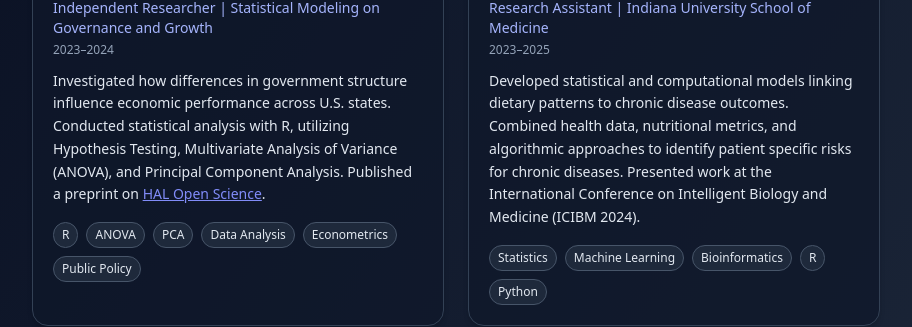
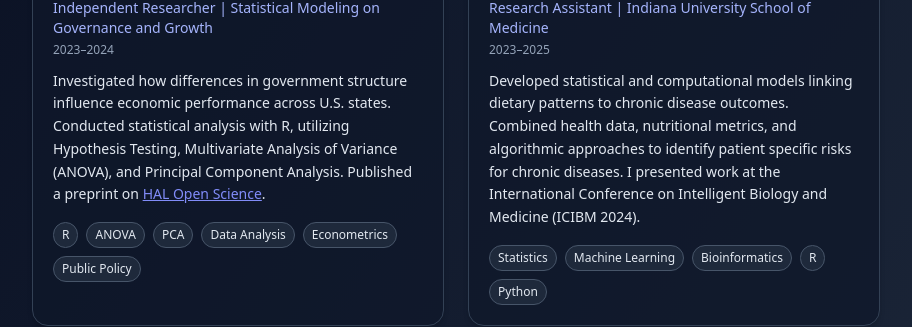
Before and after one commit to kgong8/Personal-Portfolio, a React (Vite) app: page / in a window 1280 px wide. Shown: the part 1169-1496 px from the top of the page, without its empty margins (184-1096 px from the left). Built offline with nearby package versions, Linux system fonts and the light colour scheme; the HTML template or start-up script is replaced by a standard one.

Commit message:
Update Projects.jsx

```diff
--- a/src/components/Projects.jsx
+++ b/src/components/Projects.jsx
@@ -27,7 +27,7 @@ export default function Projects() {
       subtitle: "Research Assistant | Indiana University School of Medicine",
       period: "2023–2025",
       description:
-        "Developed statistical and computational models linking dietary patterns to chronic disease outcomes. Combined health data, nutritional metrics, and algorithmic approaches to identify patient specific risks for chronic diseases. Presented work at the International Conference on Intelligent Biology and Medicine (ICIBM 2024).",
+        "Developed statistical and computational models linking dietary patterns to chronic disease outcomes. Combined health data, nutritional metrics, and algorithmic approaches to identify patient specific risks for chronic diseases. I presented work at the International Conference on Intelligent Biology and Medicine (ICIBM 2024).",
       tags: ["Statistics", "Machine Learning", "Bioinformatics", "R", "Python"],
     },
   ];
```
